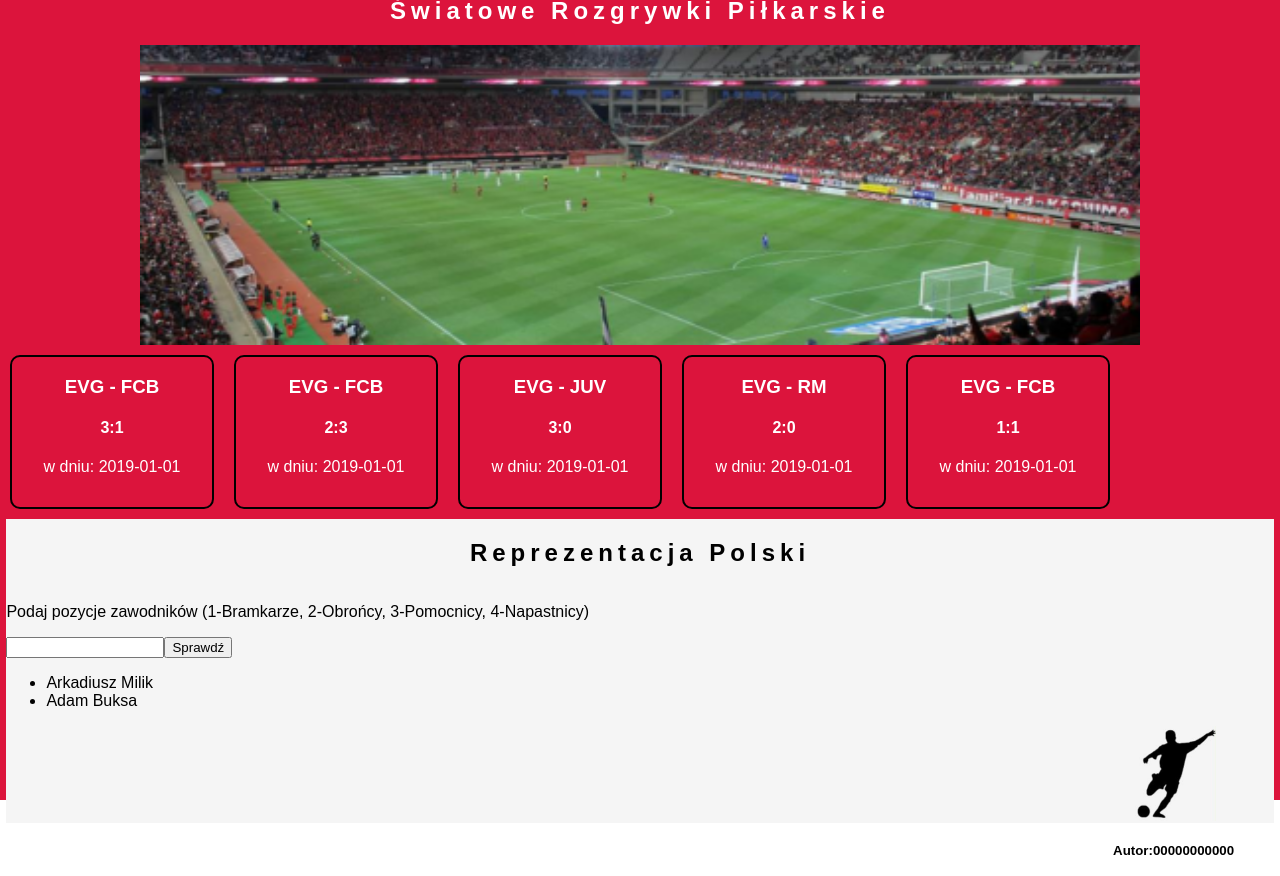
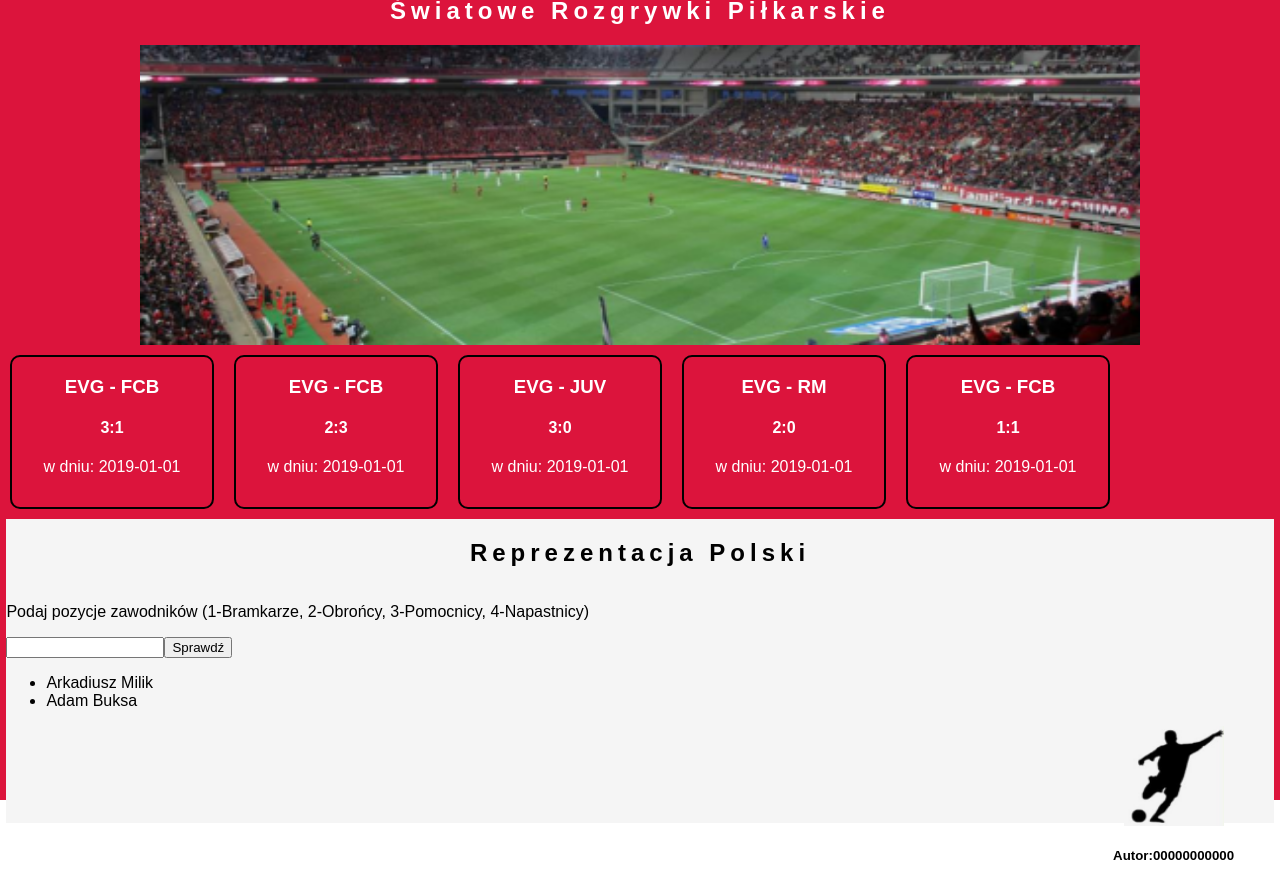
Before and after one commit to pawelowy/projektstronjakichs, a plain HTML site: page index.html in a window 1280 px wide. Drawn offline with Linux system fonts and the light colour scheme.

Commit message:
Add files via upload

```diff
--- a/style.css
+++ b/style.css
@@ -89,3 +89,7 @@ ul{
     flex-direction: column;
     display: flex;
 }
+#jajo > img{
+    height: 100px;
+    width: 100px;
+}
```
